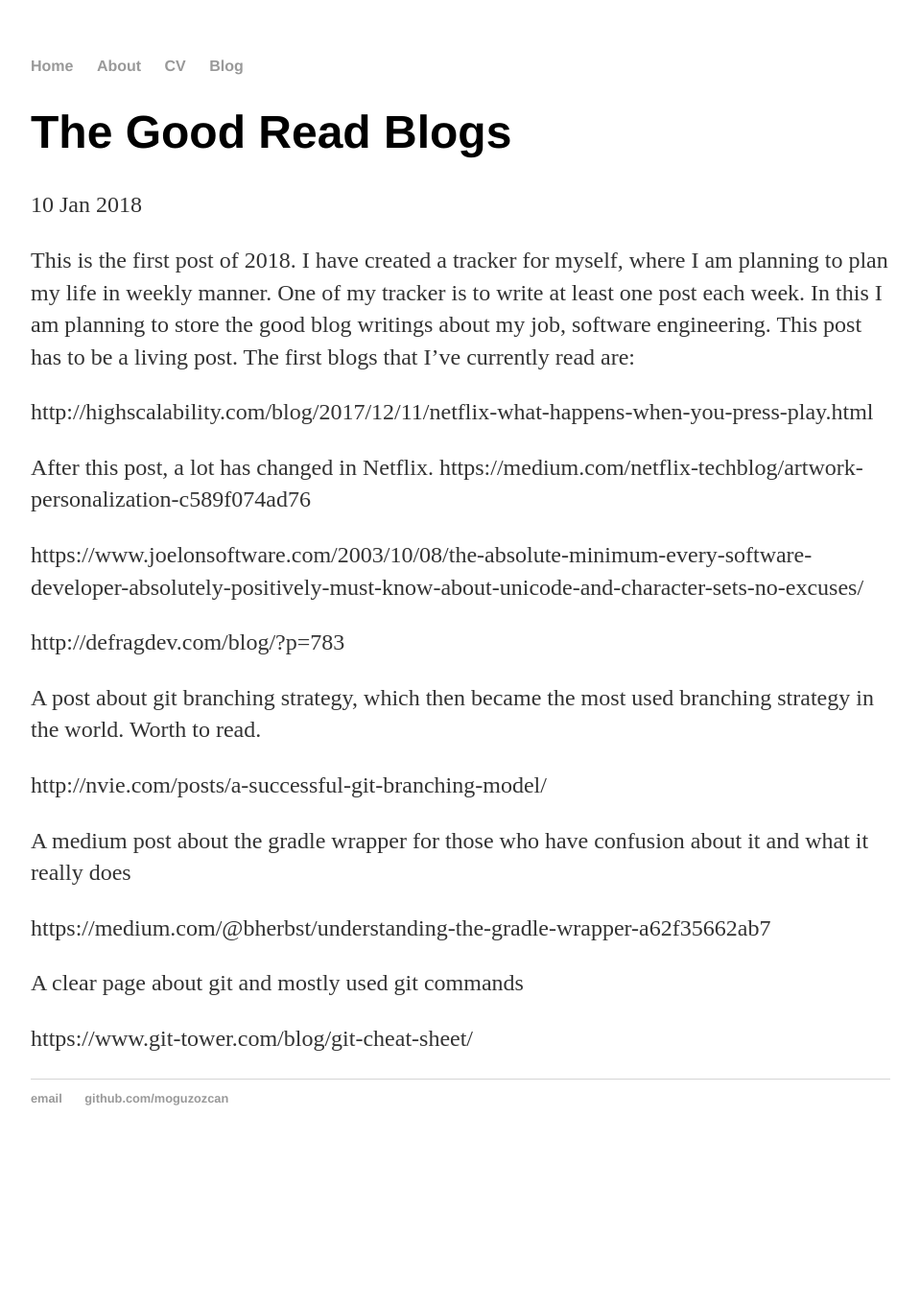
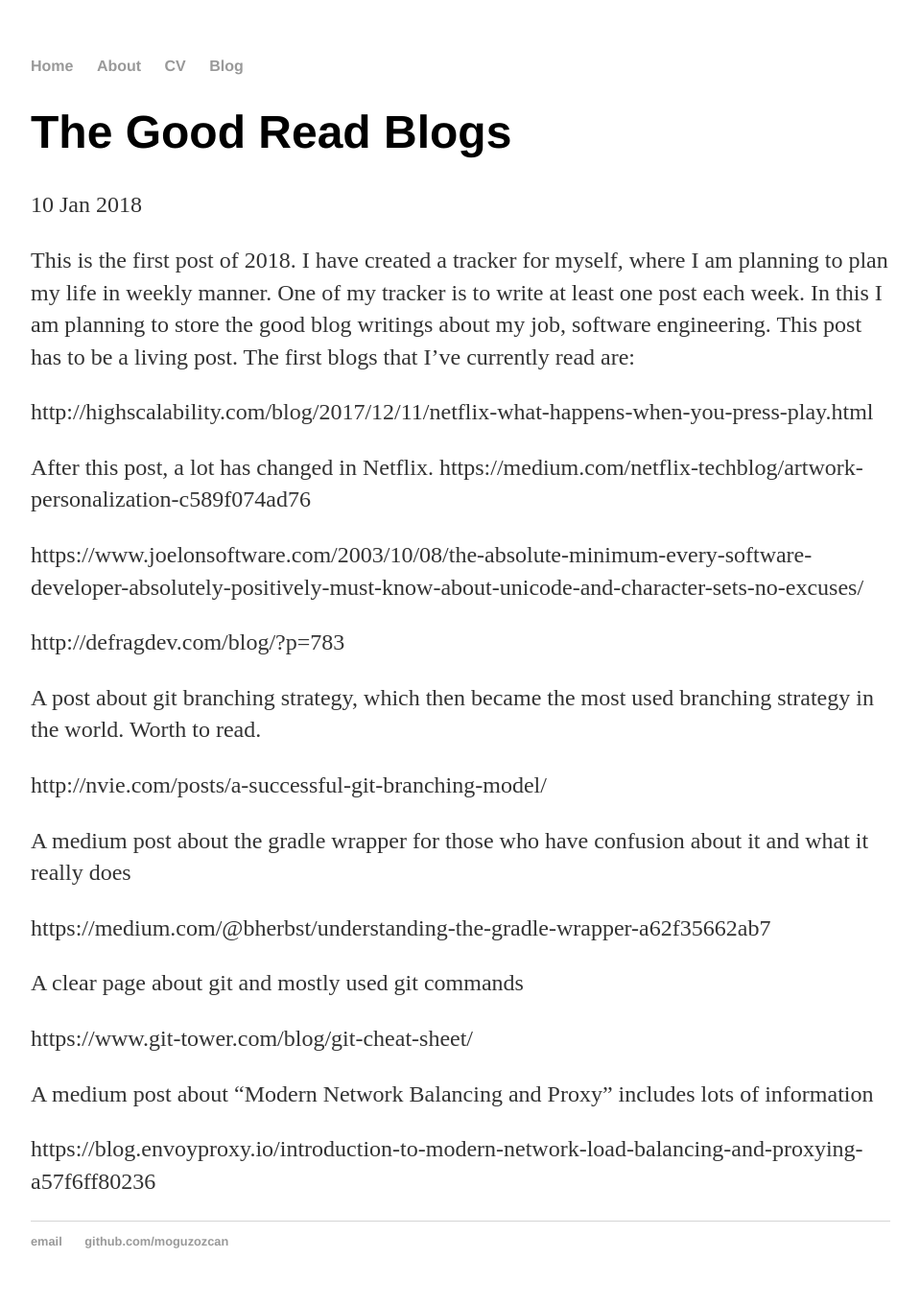
Before and after one commit to moguzozcan/moguzozcan.github.io, a Jekyll site: the page built from _posts/2018-01-10-The-Good-Read-Blogs.md, in a window 1280 px wide. Shown: the whole page at 96% size, without its empty margins (160-1119 px from the left). Built offline with Jekyll 4.4.1, drawn with Linux system fonts in a browser that asks for light colours; before the commit the page ends 1212 px from its top, so only the background shows below that.

Commit message:
Update 2018-01-10-The-Good-Read-Blogs.md

```diff
--- a/_posts/2018-01-10-The-Good-Read-Blogs.md
+++ b/_posts/2018-01-10-The-Good-Read-Blogs.md
@@ -27,3 +27,7 @@ https://medium.com/@bherbst/understanding-the-gradle-wrapper-a62f35662ab7
 A clear page about git and mostly used git commands
 
 https://www.git-tower.com/blog/git-cheat-sheet/
+
+A medium post about "Modern Network Balancing and Proxy" includes lots of information
+
+https://blog.envoyproxy.io/introduction-to-modern-network-load-balancing-and-proxying-a57f6ff80236
```
